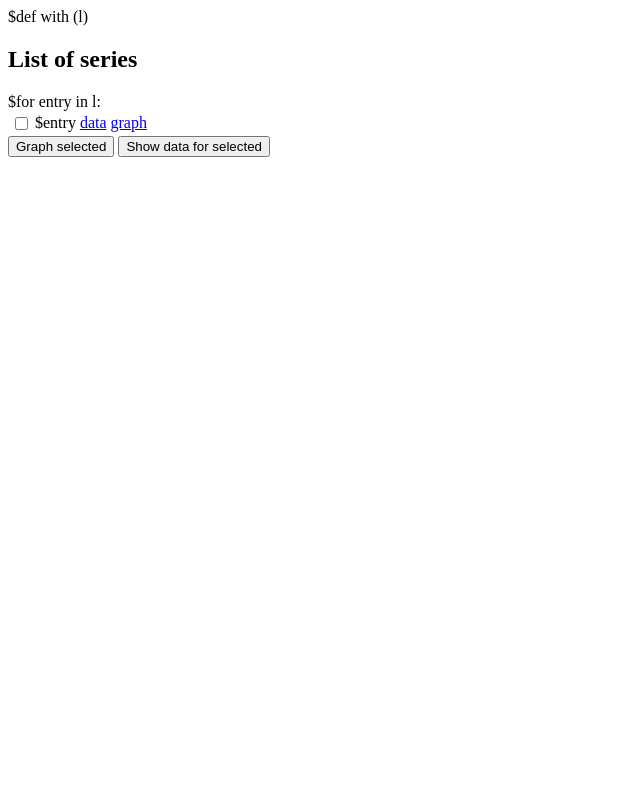
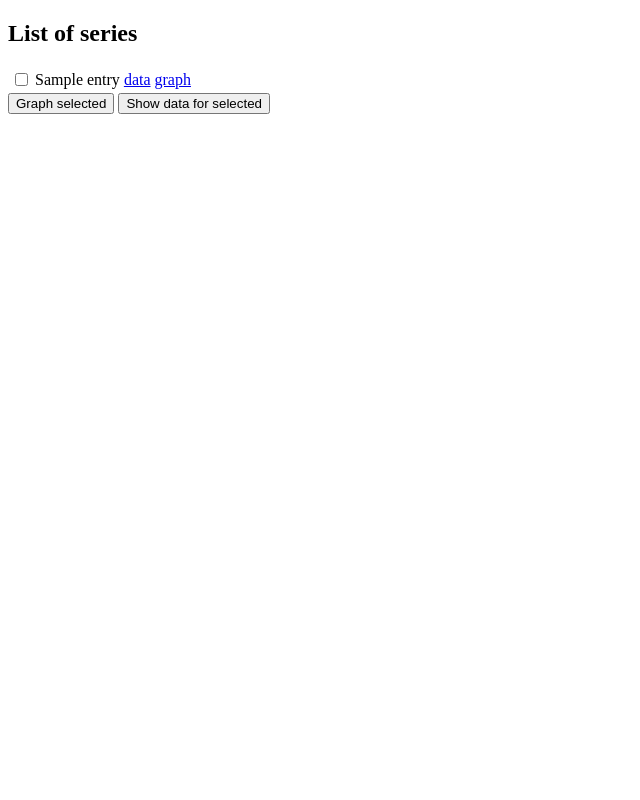
Before and after one commit to kberg/dviz, a Python web app: template templates/list.html in a window 1280 px wide. Shown: the whole page, without its empty margins (0-640 px from the left). Run offline with Jinja, Linux system fonts and the light colour scheme; the template is opened without the code that fills it: most values are stand-ins (such as "Sample title", 1, 10 or a date in 2020).

Commit message:
Start using Django template for webapp. Thank goodness it's sufficiently similar to what we were using. Looks easy.

```diff
--- a/templates/list.html
+++ b/templates/list.html
@@ -1,4 +1,3 @@
-$def with (l)
 <!DOCTYPE html>
 <html>
   <head>
@@ -7,12 +6,13 @@ $def with (l)
     <h2>List of series</h2>
     <table id="table">
     <tdata>
-    $for entry in l:
+    {% for entry in entries %}
       <tr>
-        <td><input type="checkbox" name="$entry" value="$entry"></td>
-        <td>$entry</td>
-        <td><a href="/data/$entry">data</a> <a href="/graph/$entry">graph</a></td>
+        <td><input type="checkbox" name="{{ entry.name }}" value="{{ entry.name }}"></td>
+        <td>{{ entry.name }}</td>
+        <td><a href="/data/{{ entry.name }}">data</a> <a href="/graph/{{ entry.name }}">graph</a></td>
       </tr>
+    {% endfor %}
     </tdata>
     </table>
     <button id="graphSelected">Graph selected</button>
```
Also changed, not shown: dviz.py (+7 -7 lines).
